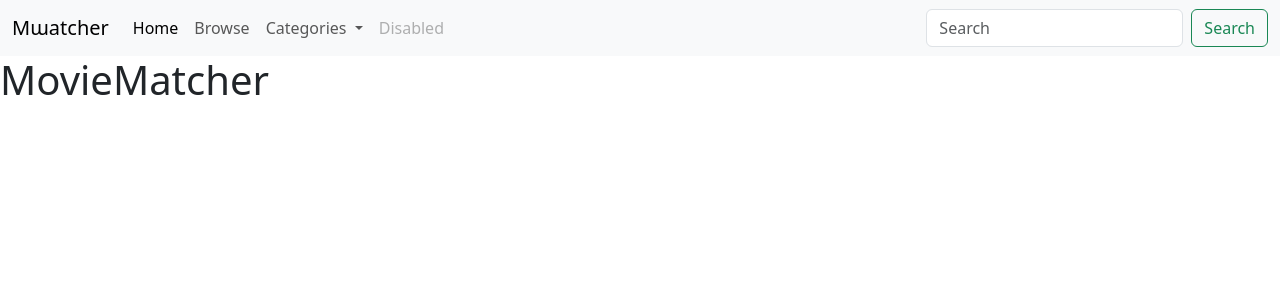
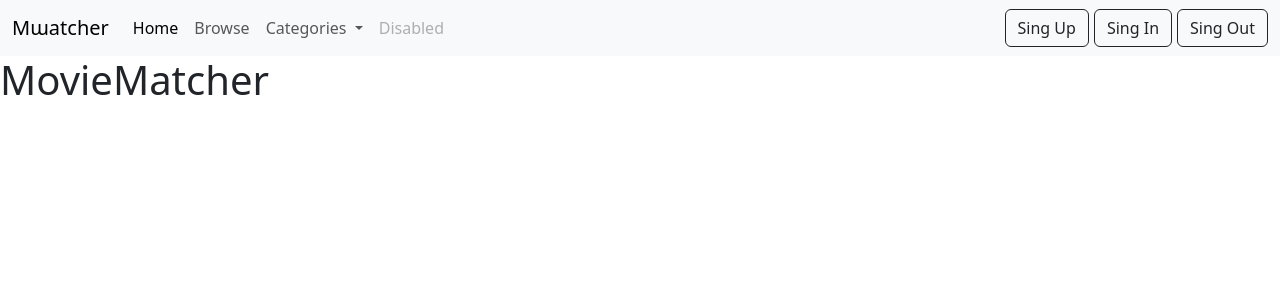
Before and after one commit to danielsperling/moviematcher, a Rails app: page / in a window 1280 px wide. Shown: the top 300 px of the page. Run offline with Rails 7, Linux system fonts and the light colour scheme; style sheets or scripts are compiled from the project's sources; some libraries are stand-ins or nearby versions.

Commit message:
add log in, sing up and sing out buttons

```diff
--- a/app/views/layouts/_navbar.html.erb
+++ b/app/views/layouts/_navbar.html.erb
@@ -28,8 +28,12 @@
         </li>
       </ul>
       <form class="d-flex">
-        <input class="form-control me-2" type="search" placeholder="Search" aria-label="Search">
-        <button class="btn btn-outline-success" type="submit">Search</button>
+        <%# <input class="form-control me-2" type="search" placeholder="Search" aria-label="Search"> %>
+       <%= link_to 'Sing Up', new_user_registration_path, class:'btn btn-outline-dark' %>
+       <%= link_to 'Sing In', new_user_session_path, class:'btn btn-outline-dark', style:'margin-left: 5px' %>
+       <%= link_to 'Sing Out', destroy_user_session_path, method: :delete, class:'btn btn-outline-dark', style:'margin-left: 5px' %>
+
+
       </form>
     </div>
   </div>
```
